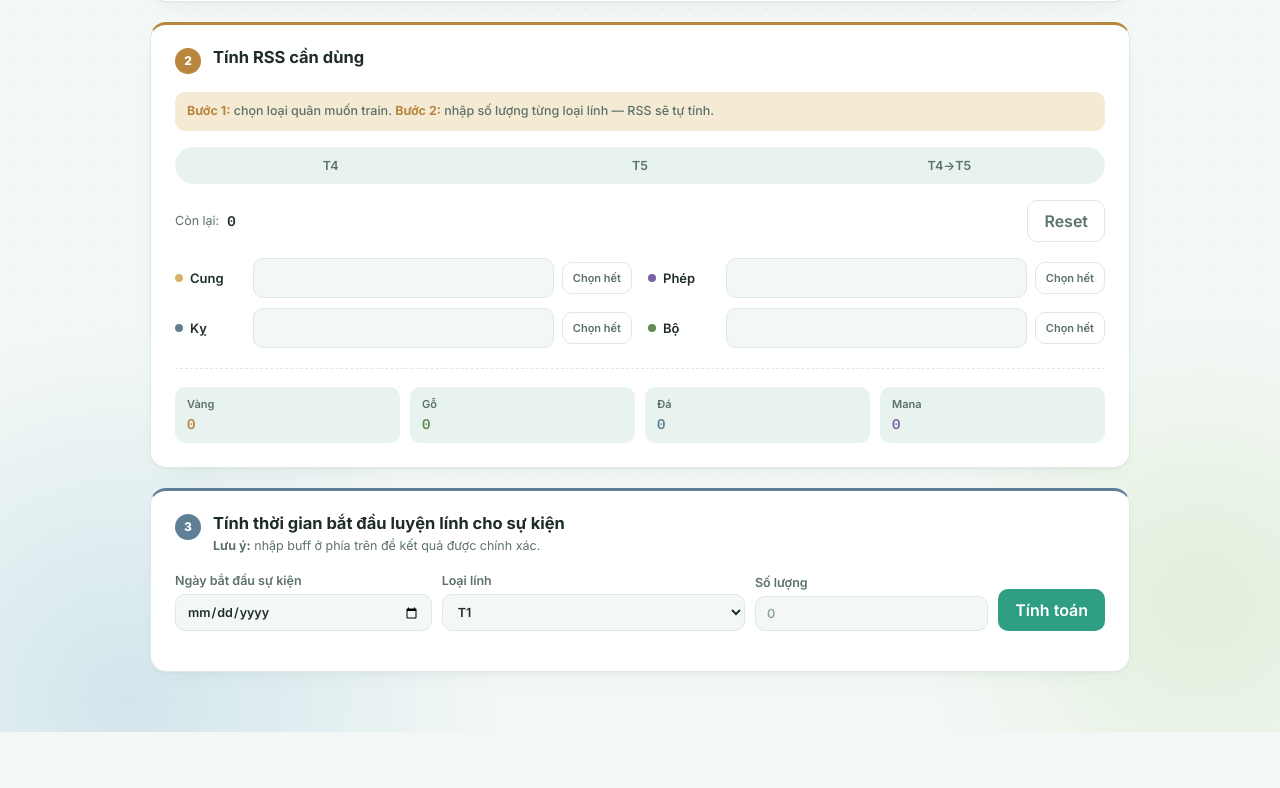
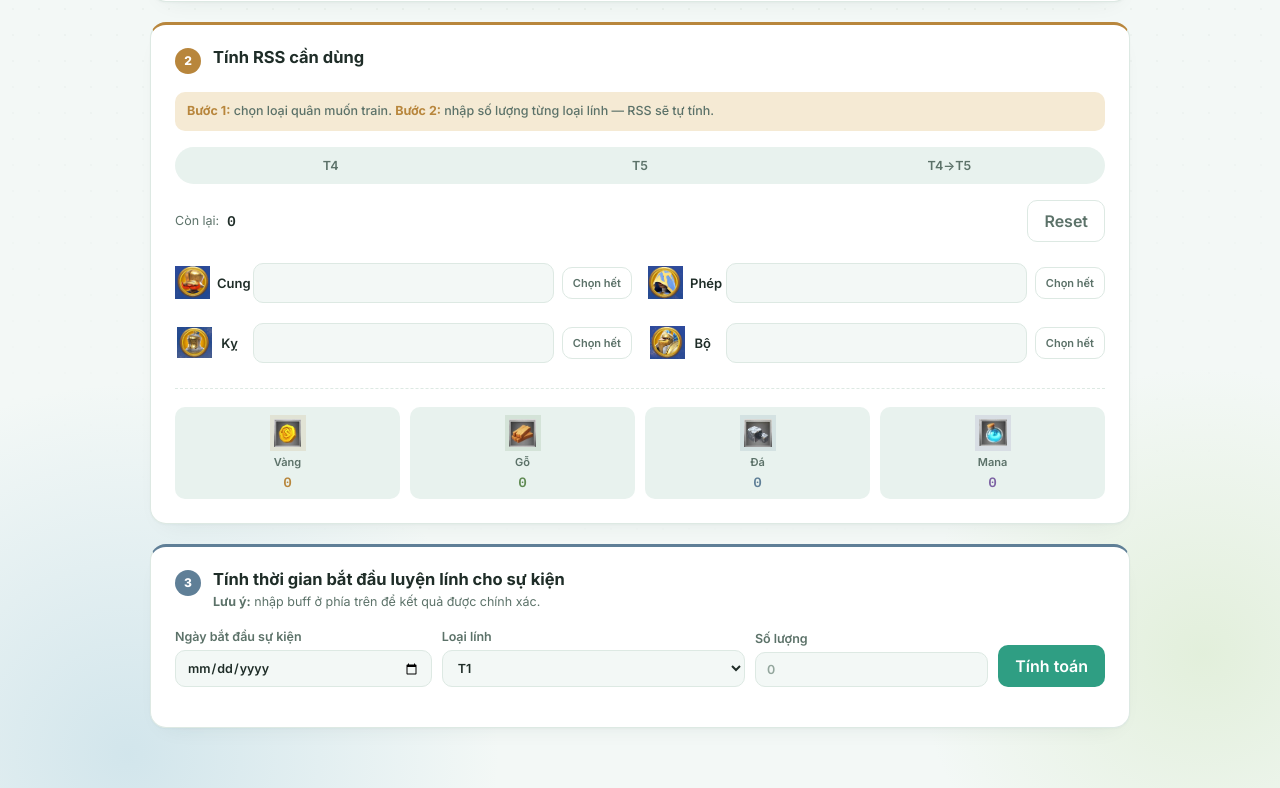
Before and after one commit to TranNgocDuong-bodoi204/codhelper, a plain HTML site: page index.html in a window 1280 px wide. Shown: the part 888-1676 px from the top of the page. Before the commit the page ends 1620 px from the top, so only its background shows below. Drawn offline with Linux system fonts and the light colour scheme; a script that the page names is missing.

Commit message:
add UI images

```diff
--- a/index.html
+++ b/index.html
@@ -437,16 +437,7 @@
     font-weight:600;
     color: var(--text);
   }
-  .troop-row label::before{
-    content:"";
-    width: 8px; height: 8px;
-    border-radius: 50%;
-    flex-shrink:0;
-  }
-  .troop-row:nth-child(1) label::before{ background: #d8b26a; }
-  .troop-row:nth-child(2) label::before{ background: var(--mana); }
-  .troop-row:nth-child(3) label::before{ background: var(--stone); }
-  .troop-row:nth-child(4) label::before{ background: var(--wood); }
+
   .troop-row label span{ color: var(--text-faint); font-weight:500; font-size:11px; }
   .select-all-button{
     width:auto;
@@ -464,21 +455,51 @@
 .resource-card{
     display:flex;
     flex-direction:column;
+    align-items:center;
     gap: 4px;
     background: var(--bg-alt);
     border-radius: var(--radius-md);
-    padding: 10px 12px;
+    padding: 8px 10px;
+    text-align:center;
   }
-  .resource-card span{
+  .resource-icon{
+    width:36px;
+    height:36px;
+    display:grid;
+    place-items:center;
+  }
+  .resource-icon img{
+    width:28px;
+    height:28px;
+    object-fit:contain;
+  }
+
+  .troop-icon{
+    width:50px;
+    height:50px;
+    display:grid;
+    place-items:center;
+  }
+  .troop-icon img{
+    width:35px;
+    height:35px;
+    object-fit:contain;
+  }
+
+  .resource-card > span:not(.resource-icon){
     font-size: 11px;
     font-weight:600;
     color: var(--text-soft);
   }
   .resource-card strong{
     font-family:'IBM Plex Mono', monospace;
-    font-size: 14px;
+    font-size: 13.5px;
     font-weight:700;
   }
+  .resource-card:nth-child(1) .resource-icon{ color:var(--gold); background:rgba(184,134,60,.14); }
+  .resource-card:nth-child(2) .resource-icon{ color:var(--wood); background:rgba(95,138,82,.14); }
+  .resource-card:nth-child(3) .resource-icon{ color:var(--stone); background:rgba(95,127,151,.14); }
+  .resource-card:nth-child(4) .resource-icon{ color:var(--mana); background:rgba(124,98,163,.14); }
   .resource-card:nth-child(1) strong{ color:var(--gold); }
   .resource-card:nth-child(2) strong{ color:var(--wood); }
   .resource-card:nth-child(3) strong{ color:var(--stone); }
@@ -708,22 +729,39 @@
 
       <div class="troop-inputs">
         <div class="troop-row">
-          <label for="archerInput">Cung <span id="archerLable"></span></label>
+          <label for="archerInput">
+            <span class="troop-icon">
+              <img src="images/arhcer.png" alt="Icon vàng">
+            </span>
+            Cung <span id="archerLable"></span>
+          </label>
           <input class="formatted-number" name="troopInput" type="text" inputmode="numeric" id="archerInput" value="">
           <button class="ghost-button select-all-button" type="button" onclick="SelectAllRemainingTroops('archerInput')">Chọn hết</button>
         </div>
         <div class="troop-row">
-          <label for="mageInput">Phép <span id="mageLable"></span></label>
+          <label for="mageInput">
+            <span class="troop-icon">
+              <img src="images/mage.png" alt="Icon vàng">
+            </span>
+            Phép <span id="mageLable"></span></label>
           <input class="formatted-number" name="troopInput" type="text" inputmode="numeric" id="mageInput" value="">
           <button class="ghost-button select-all-button" type="button" onclick="SelectAllRemainingTroops('mageInput')">Chọn hết</button>
         </div>
         <div class="troop-row">
-          <label for="cavalryInput">Kỵ <span id="cavalryLable"></span></label>
+          <label for="cavalryInput">
+            <span class="troop-icon">
+              <img src="images/carvaly.png" alt="Icon vàng">
+            </span>
+            Kỵ <span id="cavalryLable"></span></label>
           <input class="formatted-number" name="troopInput" type="text" inputmode="numeric" id="cavalryInput" value="">
           <button class="ghost-button select-all-button" type="button" onclick="SelectAllRemainingTroops('cavalryInput')">Chọn hết</button>
         </div>
         <div class="troop-row">
-          <label for="infantryInput">Bộ <span id="infantryLable"></span></label>
+          <label for="infantryInput">
+            <span class="troop-icon">
+              <img src="images/infantry.png" alt="Icon vàng">
+            </span>
+            Bộ <span id="infantryLable"></span></label>
           <input class="formatted-number" name="troopInput" type="text" inputmode="numeric" id="infantryInput" value="">
           <button class="ghost-button select-all-button" type="button" onclick="SelectAllRemainingTroops('infantryInput')">Chọn hết</button>
         </div>
@@ -731,18 +769,30 @@
 
       <div class="rss-summary">
           <div class="resource-card">
+            <span class="resource-icon">
+              <img src="images/gold.webp" alt="Icon vàng">
+            </span>
             <span>Vàng</span>
             <strong id="totalGold">0</strong>
           </div>
           <div class="resource-card">
+            <span class="resource-icon">
+              <img src="images/wood.webp" alt="Icon gỗ">
+            </span>
             <span>Gỗ</span>
             <strong id="totalWood">0</strong>
           </div>
           <div class="resource-card">
+            <span class="resource-icon">
+              <img src="images/ore.webp" alt="Icon đá">
+            </span>
             <span>Đá</span>
             <strong id="totalStone">0</strong>
           </div>
           <div class="resource-card">
+            <span class="resource-icon">
+              <img src="images/mana.webp" alt="Icon mana">
+            </span>
             <span>Mana</span>
             <strong id="totalMana">0</strong>
           </div>
```
Also changed, not shown: images/arhcer.png (added), images/carvaly.png (added), images/infantry.png (added), images/mage.png (added). Lines whose indentation alone changed are shown as unchanged.
